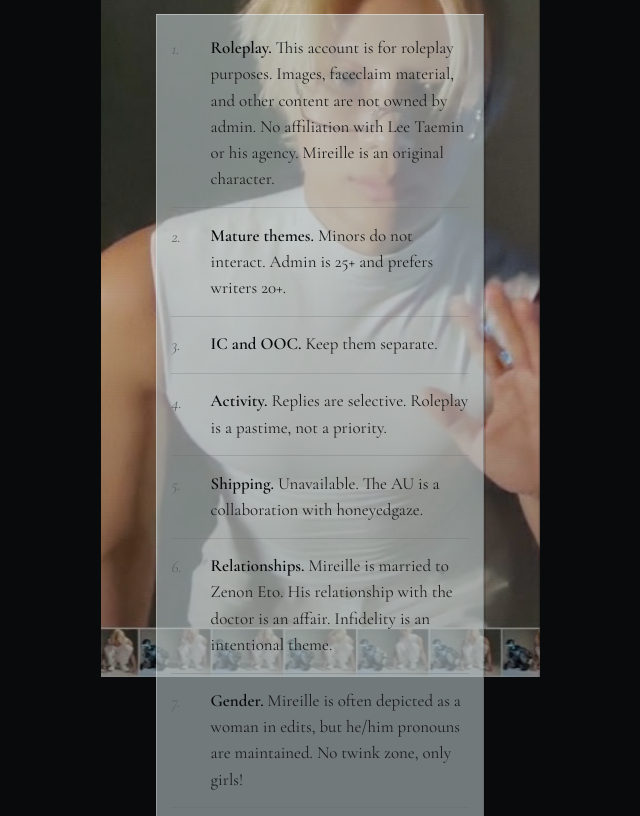
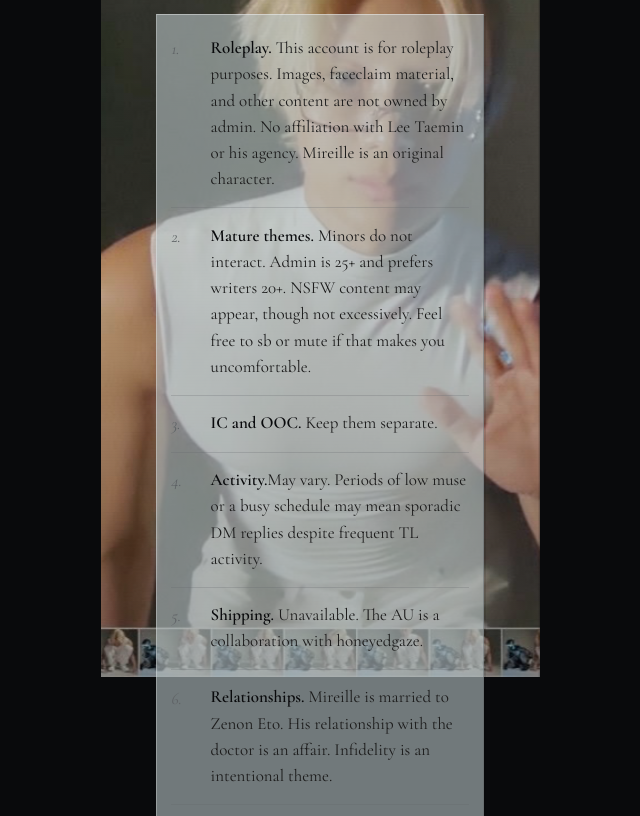
Before and after one commit to mauvelita/carrd, a plain HTML site: page terms.html in a window 1280 px wide. Shown: the part 131-947 px from the top of the page, without its empty margins (320-960 px from the left). Drawn offline with nearby package versions, Linux system fonts and the light colour scheme.

Commit message:
Update terms.html

```diff
--- a/terms.html
+++ b/terms.html
@@ -75,12 +75,12 @@
     </header>
     <ol class="terms" aria-label="Terms of Use">
 <li data-reveal><span><strong>Roleplay.</strong> This account is for roleplay purposes. Images, faceclaim material, and other content are not owned by admin. No affiliation with Lee Taemin or his agency. Mireille is an original character.</span></li>
-<li data-reveal><span><strong>Mature themes.</strong> Minors do not interact. Admin is 25+ and prefers writers 20+.</span></li>
+<li data-reveal><span><strong>Mature themes.</strong> Minors do not interact. Admin is 25+ and prefers writers 20+. NSFW content may appear, though not excessively. Feel free to sb or mute if that makes you uncomfortable.</span></li>
 <li data-reveal><span><strong>IC and OOC.</strong> Keep them separate.</span></li>
-<li data-reveal><span><strong>Activity.</strong> Replies are selective. Roleplay is a pastime, not a priority.</span></li>
+<li data-reveal><span><strong>Activity.</strong>May vary. Periods of low muse or a busy schedule may mean sporadic DM replies despite frequent TL activity.</span></li>
 <li data-reveal><span><strong>Shipping.</strong> Unavailable. The AU is a collaboration with honeyedgaze.</span></li>
 <li data-reveal><span><strong>Relationships.</strong> Mireille is married to Zenon Eto. His relationship with the doctor is an affair. Infidelity is an intentional theme.</span></li>
-<li data-reveal><span><strong>Gender.</strong> Mireille is often depicted as a woman in edits, but he/him pronouns are maintained. No twink zone, only girls!</span></li>
+<li data-reveal><span><strong>Gender.</strong> Mireille is often depicted as a woman in edits, but he/him pronouns are maintained.</span></li>
 <li data-reveal><span><strong>DNI.</strong> Admin can be wishy-washy about plenty of things. Bigotry is not tolerated.</span></li>
     </ol>
 <div class="footer-back">
```
